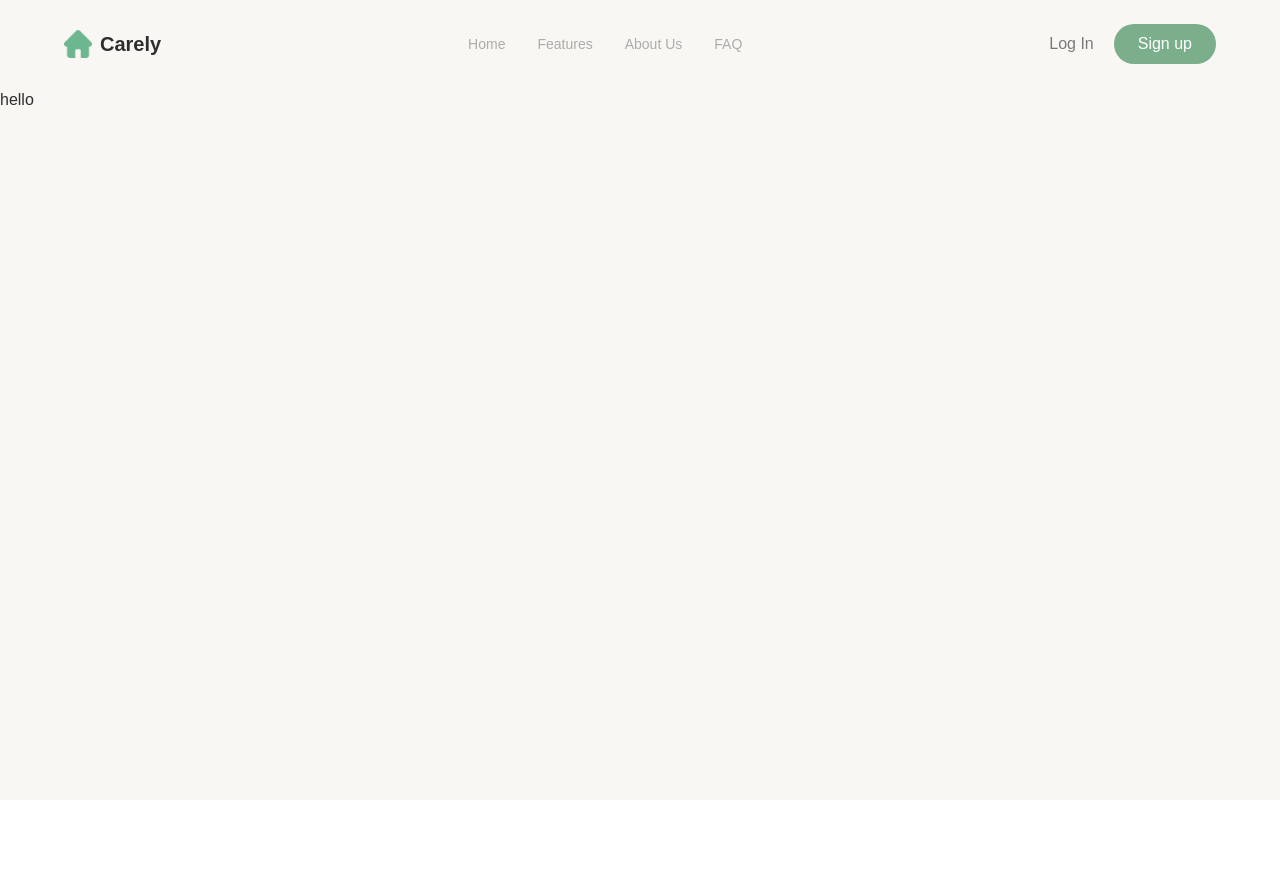
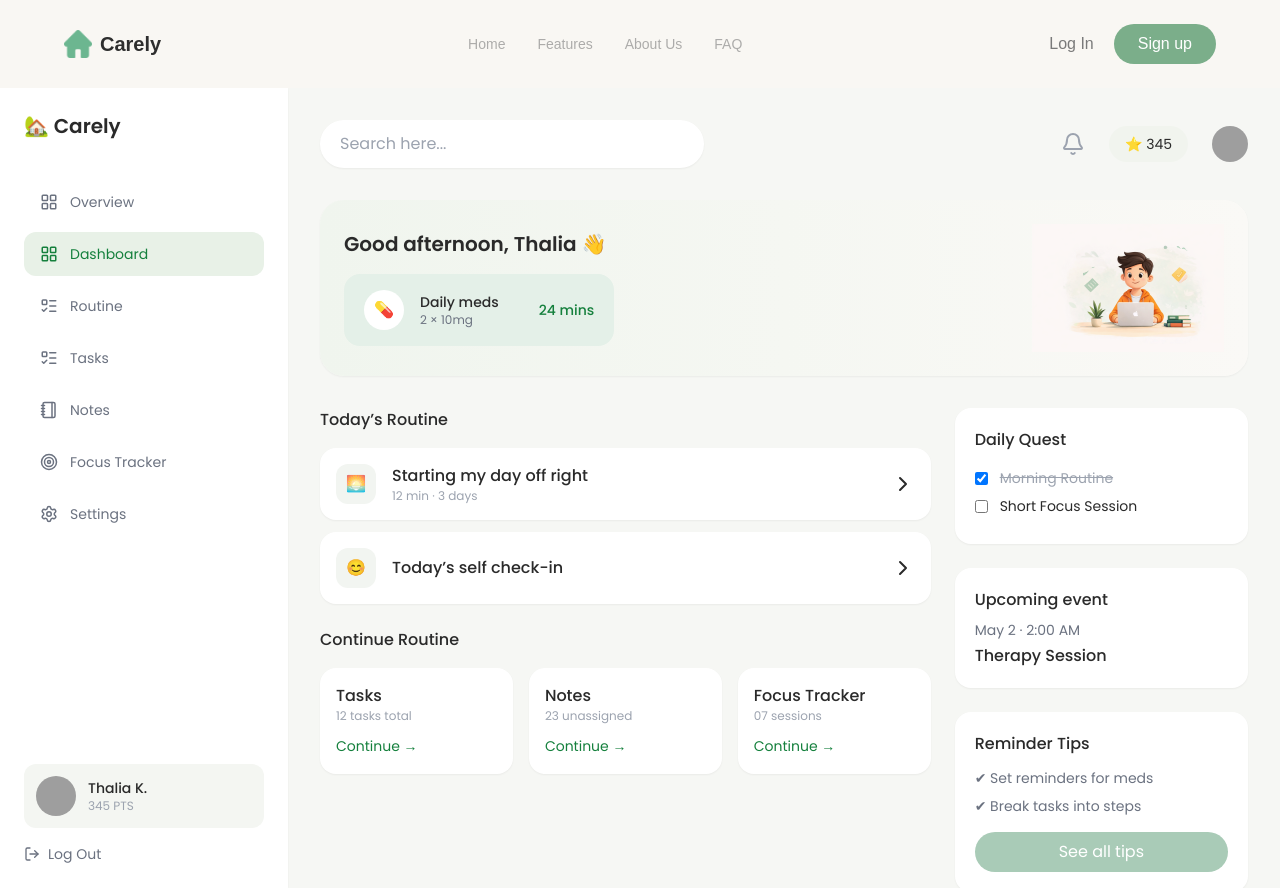
Before and after one commit to preetidas60/carely, a React (Vite) app: page /dashboard in a window 1280 px wide. Before the commit the page ends 800 px from the top, so only its background shows below. Built offline with nearby package versions, Linux system fonts and the light colour scheme; grey boxes are pictures that could not be loaded.

Commit message:
Coded the base UI of the Dashboard page

```diff
--- a/package.json
+++ b/package.json
@@ -10,6 +10,7 @@
     "preview": "vite preview"
   },
   "dependencies": {
+    "lucide-react": "^0.562.0",
     "react": "^19.2.0",
     "react-dom": "^19.2.0",
     "react-router-dom": "^7.11.0"
--- a/src/pages/Dashboard/dashboard.tsx
+++ b/src/pages/Dashboard/dashboard.tsx
@@ -1,7 +1,235 @@
+import {
+  Bell,
+  LayoutGrid,
+  ListTodo,
+  Notebook,
+  Target,
+  Settings,
+  LogOut,
+  ChevronRight,
+} from "lucide-react";
+import Assets from "../../assets";
+
 export default function Dashboard() {
   return (
-    <>
-      <h1>hello</h1>
-    </>
+    <div className="flex h-screen bg-[#F6F7F4] font-sans text-[#2A2A2A]">
+
+      {/* SIDEBAR */}
+      <aside className="w-72 bg-white px-6 py-6 flex flex-col justify-between shadow-sm">
+        <div>
+          <h1 className="text-xl font-semibold mb-10">🏡 Carely</h1>
+
+          <nav className="space-y-2">
+            <SidebarItem icon={<LayoutGrid size={18} />} label="Overview" />
+            <SidebarItem
+              icon={<LayoutGrid size={18} />}
+              label="Dashboard"
+              active
+            />
+            <SidebarItem icon={<ListTodo size={18} />} label="Routine" />
+            <SidebarItem icon={<ListTodo size={18} />} label="Tasks" />
+            <SidebarItem icon={<Notebook size={18} />} label="Notes" />
+            <SidebarItem icon={<Target size={18} />} label="Focus Tracker" />
+            <SidebarItem icon={<Settings size={18} />} label="Settings" />
+          </nav>
+        </div>
+
+        <div className="space-y-4">
+          <div className="flex items-center gap-3 bg-[#F4F6F2] rounded-xl p-3">
+            <img
+              src="https://i.pravatar.cc/40"
+              className="w-10 h-10 rounded-full"
+            />
+            <div>
+              <p className="text-sm font-medium">Thalia K.</p>
+              <p className="text-xs text-gray-400">345 PTS</p>
+            </div>
+          </div>
+
+          <button className="flex items-center gap-2 text-sm text-gray-500">
+            <LogOut size={16} /> Log Out
+          </button>
+        </div>
+      </aside>
+
+      {/* MAIN CONTENT */}
+      <main className="flex-1 p-8 overflow-y-auto">
+
+        {/* TOP BAR */}
+        <div className="flex items-center justify-between mb-8">
+          <input
+            placeholder="Search here..."
+            className="w-96 px-5 py-3 rounded-full bg-white shadow-sm outline-none"
+          />
+
+          <div className="flex items-center gap-6">
+            <Bell className="text-gray-400" />
+            <div className="bg-[#F1F4EE] px-4 py-2 rounded-full text-sm">
+              ⭐ 345
+            </div>
+            <img
+              src="https://i.pravatar.cc/36"
+              className="w-9 h-9 rounded-full"
+            />
+          </div>
+        </div>
+
+        {/* GREETING CARD */}
+        <div className="bg-gradient-to-r from-[#F0F5EE] to-[#FAF9F6] rounded-3xl p-6 flex justify-between items-center shadow-sm mb-8">
+          <div>
+            <h2 className="text-xl font-semibold mb-4">
+              Good afternoon, Thalia 👋
+            </h2>
+
+            <div className="flex items-center gap-4 bg-[#E4F0E8] rounded-2xl px-5 py-4">
+              <div className="w-10 h-10 bg-white rounded-full flex items-center justify-center">
+                💊
+              </div>
+              <div>
+                <p className="text-sm font-medium">Daily meds</p>
+                <p className="text-xs text-gray-500">2 × 10mg</p>
+              </div>
+              <span className="ml-6 text-sm text-green-700 font-medium">
+                24 mins
+              </span>
+            </div>
+          </div>
+
+          <img
+            src= {Assets.images_dashboardHero}
+            className="w-48"
+          />
+        </div>
+
+        {/* GRID */}
+        <div className="grid grid-cols-3 gap-6">
+
+          {/* LEFT COLUMN */}
+          <div className="col-span-2 space-y-6">
+            <Section title="Today’s Routine">
+              <RoutineCard
+                title="Starting my day off right"
+                meta="12 min · 3 days"
+                icon="🌅"
+              />
+              <RoutineCard
+                title="Today’s self check-in"
+                meta=""
+                icon="😊"
+              />
+            </Section>
+
+            <Section title="Continue Routine">
+              <div className="grid grid-cols-3 gap-4">
+                <SmallCard title="Tasks" subtitle="12 tasks total" />
+                <SmallCard title="Notes" subtitle="23 unassigned" />
+                <SmallCard title="Focus Tracker" subtitle="07 sessions" />
+              </div>
+            </Section>
+          </div>
+
+          {/* RIGHT COLUMN */}
+          <div className="space-y-6">
+            <Card>
+              <h3 className="font-medium mb-4">Daily Quest</h3>
+              <ChecklistItem label="Morning Routine" done />
+              <ChecklistItem label="Short Focus Session" />
+            </Card>
+
+            <Card>
+              <h3 className="font-medium mb-2">Upcoming event</h3>
+              <p className="text-sm text-gray-500">May 2 · 2:00 AM</p>
+              <p className="font-medium mt-1">Therapy Session</p>
+            </Card>
+
+            <Card>
+              <h3 className="font-medium mb-3">Reminder Tips</h3>
+              <ul className="text-sm text-gray-500 space-y-2">
+                <li>✔ Set reminders for meds</li>
+                <li>✔ Break tasks into steps</li>
+              </ul>
+              <button className="mt-4 w-full bg-[#A9CBB7] text-white rounded-full py-2">
+                See all tips
+              </button>
+            </Card>
+          </div>
+        </div>
+      </main>
+    </div>
   );
 }
+
+/* COMPONENTS */
+
+function SidebarItem({
+  icon,
+  label,
+  active,
+}: {
+  icon: React.ReactNode;
+  label: string;
+  active?: boolean;
+}) {
+  return (
+    <div
+      className={`flex items-center gap-3 px-4 py-3 rounded-xl cursor-pointer
+      ${active ? "bg-[#E8F1E7] text-green-700" : "text-gray-500"}`}
+    >
+      {icon}
+      <span className="text-sm">{label}</span>
+    </div>
+  );
+}
+
+function Section({ title, children }: any) {
+  return (
+    <div>
+      <h3 className="font-medium mb-4">{title}</h3>
+      <div className="space-y-3">{children}</div>
+    </div>
+  );
+}
+
+function RoutineCard({ title, meta, icon }: any) {
+  return (
+    <div className="bg-white rounded-2xl p-4 flex justify-between items-center shadow-sm">
+      <div className="flex items-center gap-4">
+        <div className="w-10 h-10 rounded-xl bg-[#F2F5F1] flex items-center justify-center">
+          {icon}
+        </div>
+        <div>
+          <p className="font-medium">{title}</p>
+          <p className="text-xs text-gray-400">{meta}</p>
+        </div>
+      </div>
+      <ChevronRight />
+    </div>
+  );
+}
+
+function SmallCard({ title, subtitle }: any) {
+  return (
+    <div className="bg-white rounded-2xl p-4 shadow-sm">
+      <p className="font-medium">{title}</p>
+      <p className="text-xs text-gray-400">{subtitle}</p>
+      <button className="mt-3 text-sm text-green-700">Continue →</button>
+    </div>
+  );
+}
+
+function Card({ children }: any) {
+  return (
+    <div className="bg-white rounded-2xl p-5 shadow-sm">{children}</div>
+  );
+}
+
+function ChecklistItem({ label, done }: any) {
+  return (
+    <div className="flex items-center gap-3 text-sm mb-2">
+      <input type="checkbox" checked={done} readOnly />
+      <span className={done ? "line-through text-gray-400" : ""}>
+        {label}
+      </span>
+    </div>
+  );
+}
```
Also changed, not shown: src/assets/images/dashboardHero.png (added), 1 other file (tests, documents, lock files or other folders).
